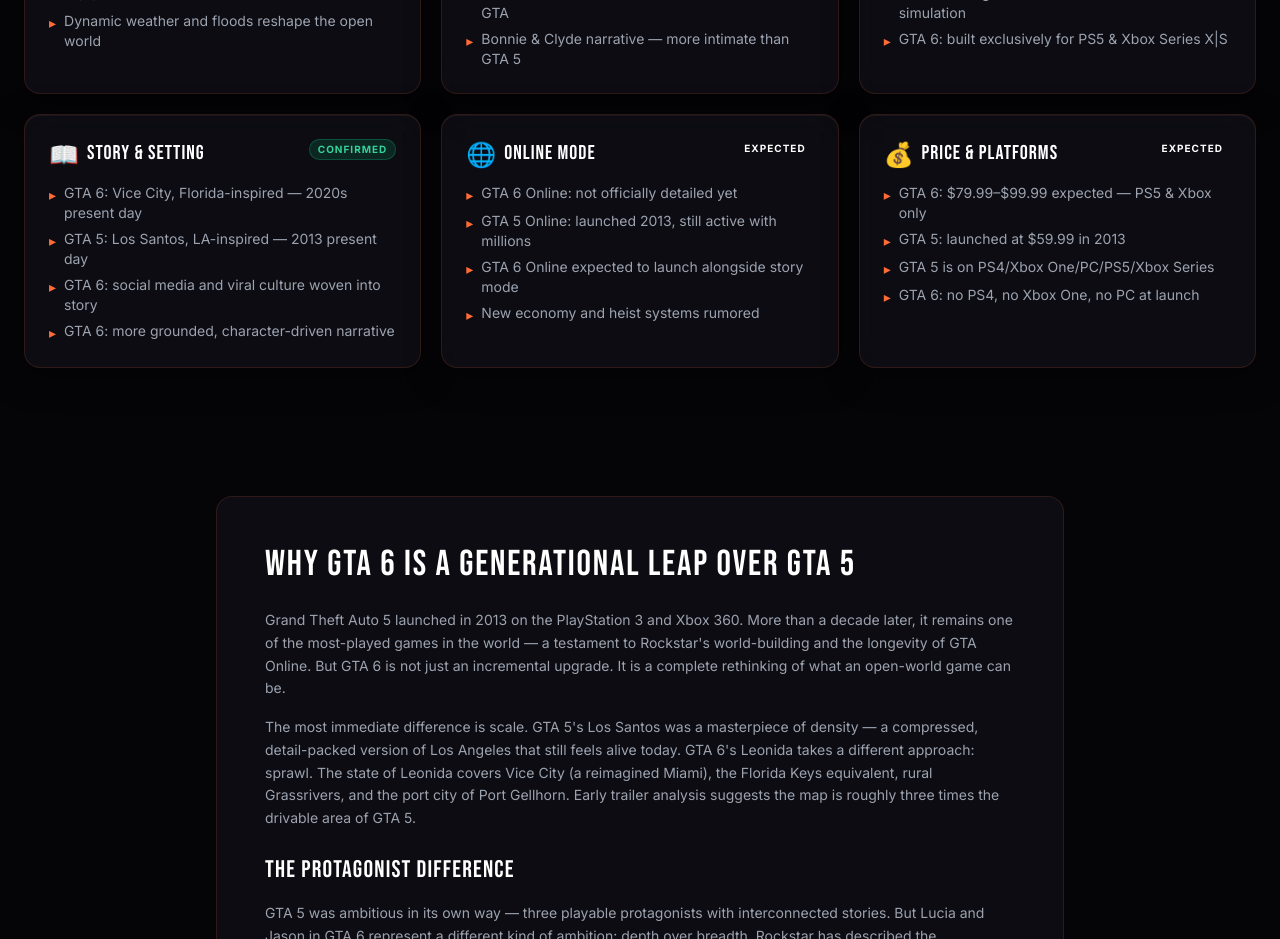
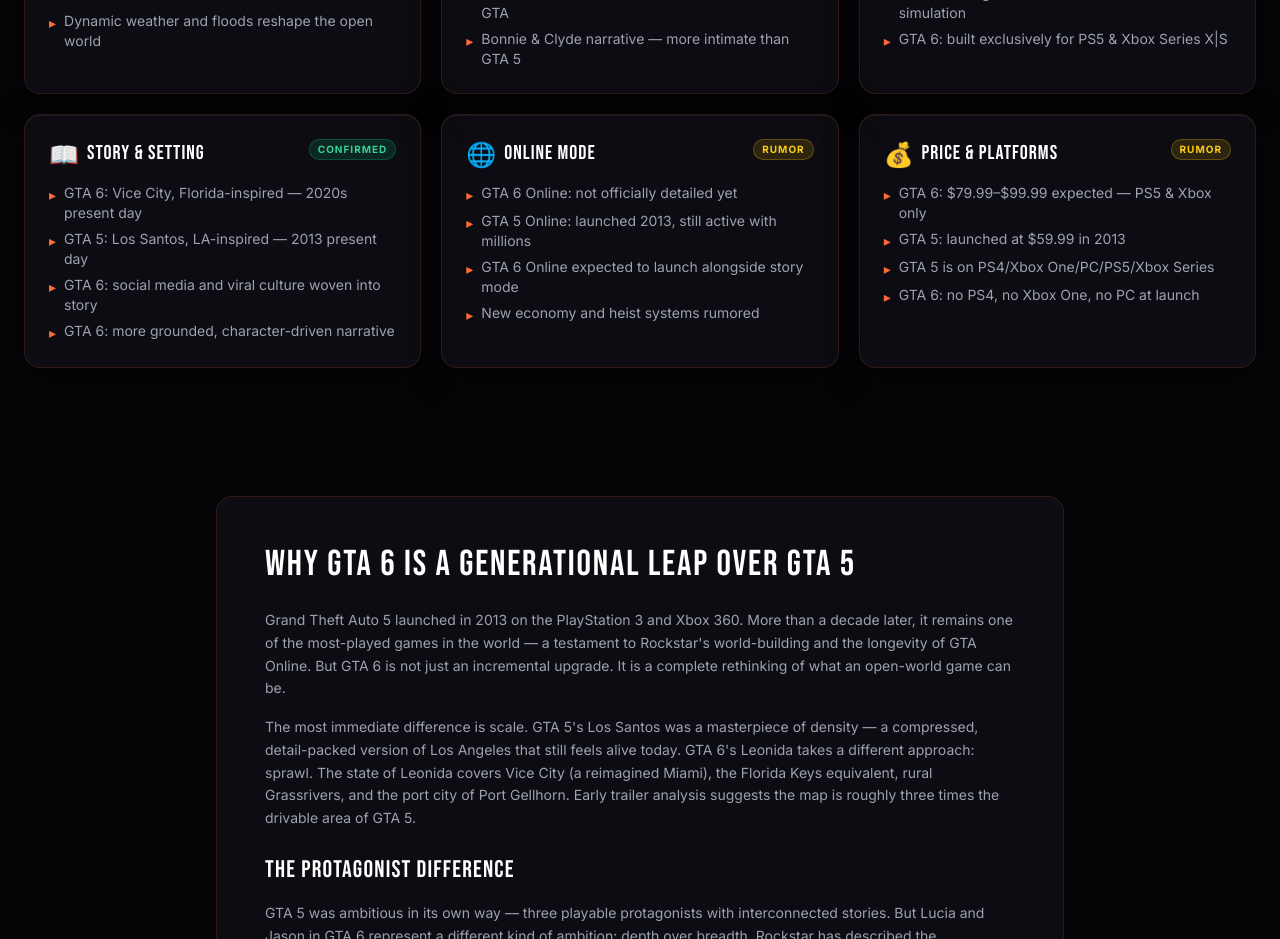
Before and after one commit to AmosLain/gta6site, a Next.js app: page /gta-6-vs-gta-5 in a window 1280 px wide. Shown: the part 1100-2039 px from the top of the page. Built offline with nearby package versions, Linux system fonts and the light colour scheme.

Commit message:
fix badge types

```diff
--- a/app/gameplay/page.tsx
+++ b/app/gameplay/page.tsx
@@ -70,7 +70,7 @@
   },
   {
     title: "Vehicles & Combat",
-    badge: "Expected" as const,
+    badge: "Rumor" as const,
     icon: "🚗",
     content: [
       "Expanded vehicle roster — boats, planes, bikes",
--- a/app/gta-6-vs-gta-5/page.tsx
+++ b/app/gta-6-vs-gta-5/page.tsx
@@ -59,7 +59,7 @@
   },
   {
     title: "Online Mode",
-    badge: "Expected" as const,
+    badge: "Rumor" as const,
     icon: "🌐",
     content: [
       "GTA 6 Online: not officially detailed yet",
@@ -70,7 +70,7 @@
   },
   {
     title: "Price & Platforms",
-    badge: "Expected" as const,
+    badge: "Rumor" as const,
     icon: "💰",
     content: [
       "GTA 6: $79.99–$99.99 expected — PS5 & Xbox only",
--- a/app/pre-order/page.tsx
+++ b/app/pre-order/page.tsx
@@ -47,7 +47,7 @@
   },
   {
     title: "When to Expect Pre-Orders",
-    badge: "Expected" as const,
+    badge: "Rumor" as const,
     icon: "📅",
     content: [
       "Summer 2026 — alongside marketing push",
--- a/app/price/page.tsx
+++ b/app/price/page.tsx
@@ -14,7 +14,7 @@
 const priceCards = [
   {
     title: "Standard Edition",
-    badge: "Expected" as const,
+    badge: "Rumor" as const,
     icon: "💰",
     content: [
       "Expected price: $79.99 USD",
@@ -25,7 +25,7 @@
   },
   {
     title: "Premium / Deluxe Edition",
-    badge: "Expected" as const,
+    badge: "Rumor" as const,
     icon: "💎",
     content: [
       "Expected price: $99.99 - $109.99 USD",
--- a/app/system-requirements/page.tsx
+++ b/app/system-requirements/page.tsx
@@ -51,7 +51,7 @@
   },
   {
     title: "PC Release Info",
-    badge: "Expected" as const,
+    badge: "Rumor" as const,
     icon: "📅",
     content: [
       "No PC release date confirmed by Rockstar",
```
